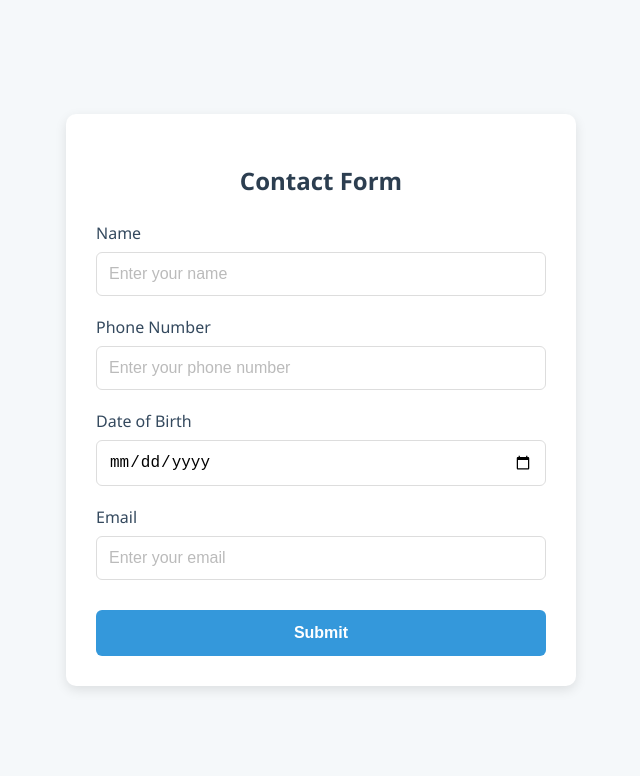
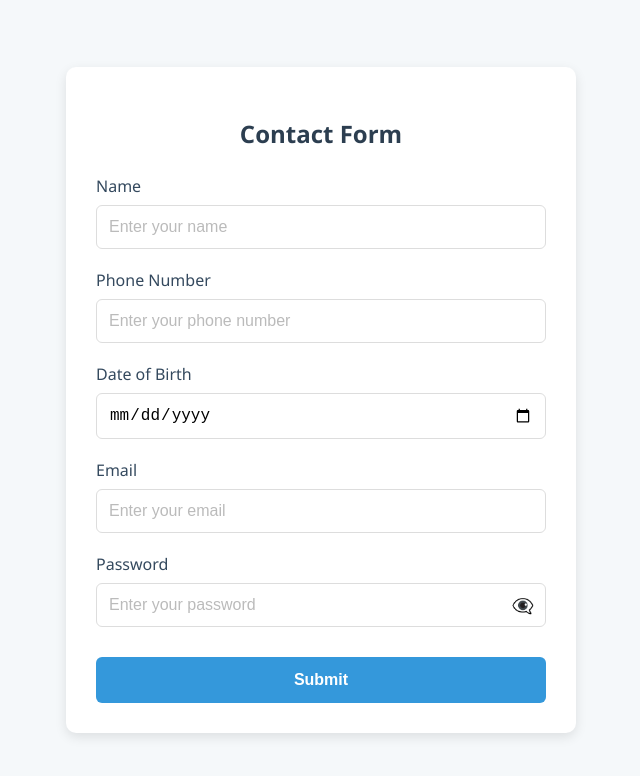
Before and after one commit to codekakshaa/test-react-project, a React (Create React App) app: page / in a window 1280 px wide. Shown: the top 776 px of the page, without its empty margins (319-959 px from the left). Built offline with nearby package versions, Linux system fonts and the light colour scheme.

Commit message:
Added a password field

```diff
--- a/src/App.css
+++ b/src/App.css
@@ -113,3 +113,29 @@ input::placeholder {
     margin: 0 15px;
   }
 }
+
+.password-input-container {
+  position: relative;
+  display: flex;
+  align-items: center;
+}
+
+.password-toggle {
+  position: absolute;
+  right: 12px;
+  cursor: pointer;
+  user-select: none;
+  font-size: 18px;
+  color: #777;
+  display: flex;
+  align-items: center;
+  justify-content: center;
+}
+
+.password-toggle:hover {
+  color: #3498db;
+}
+
+.password-field input {
+  padding-right: 40px;
+}
--- a/src/App.js
+++ b/src/App.js
@@ -6,8 +6,11 @@ function App() {
     name: '',
     phone: '',
     dob: '',
-    email: ''
+    email: '',
+    password: ''
   });
+
+  const [showPassword, setShowPassword] = useState(false);
 
   const handleChange = (e) => {
     const { name, value } = e.target;
@@ -15,6 +18,10 @@ function App() {
       ...prevData,
       [name]: value
     }));
+  };
+
+  const togglePasswordVisibility = () => {
+    setShowPassword(!showPassword);
   };
 
   const handleSubmit = (e) => {
@@ -74,6 +81,26 @@ function App() {
               required
             />
           </div>
+          <div className="form-group password-field">
+            <label htmlFor="password">Password</label>
+            <div className="password-input-container">
+              <input
+                type={showPassword ? "text" : "password"}
+                id="password"
+                name="password"
+                value={formData.password}
+                onChange={handleChange}
+                placeholder="Enter your password"
+                required
+              />
+              <span
+                className="password-toggle"
+                onClick={togglePasswordVisibility}
+              >
+                {showPassword ? "👁️" : "👁️‍🗨️"}
+              </span>
+            </div>
+          </div>
           <button type="submit" className="submit-btn">Submit</button>
         </form>
       </div>
```
